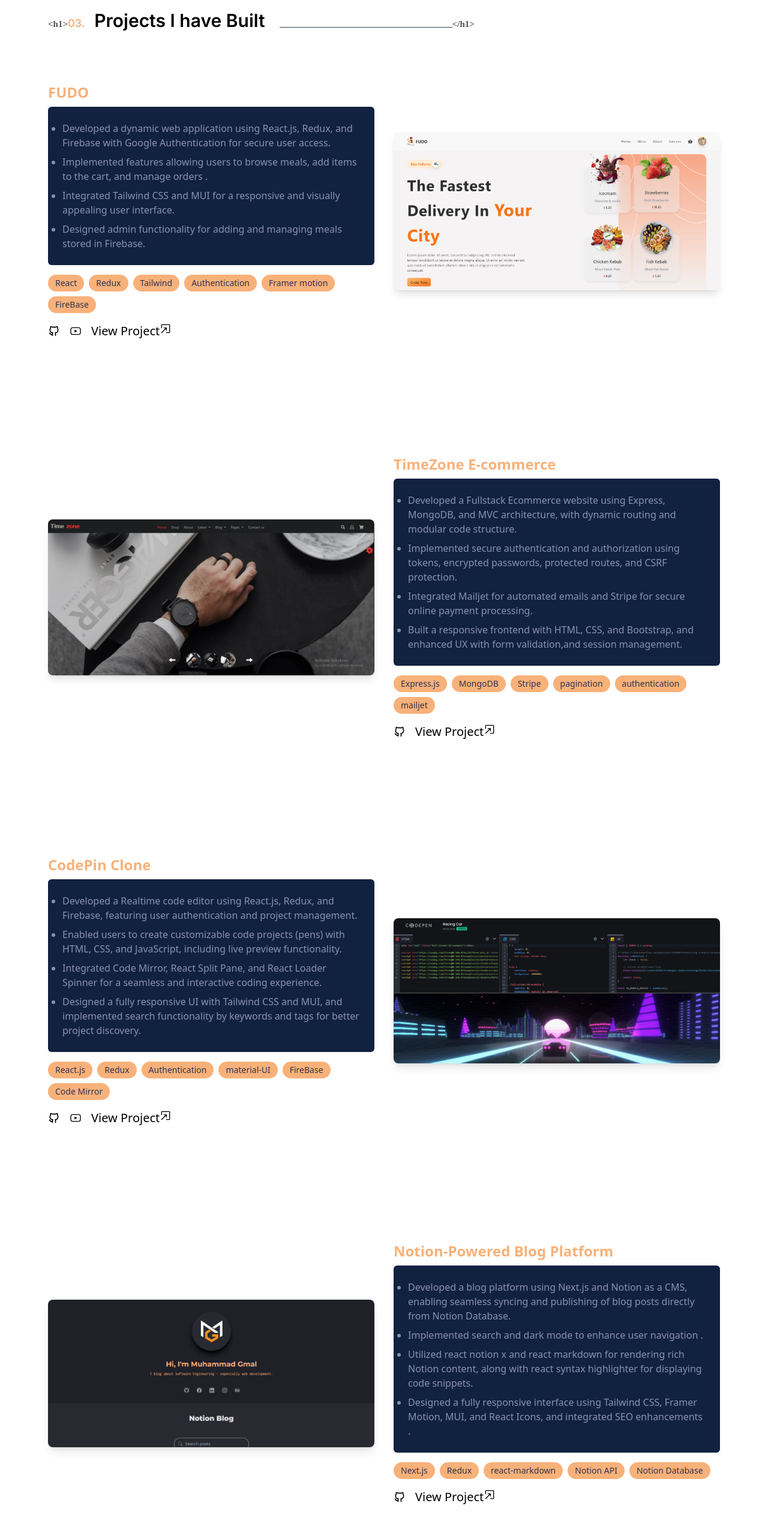
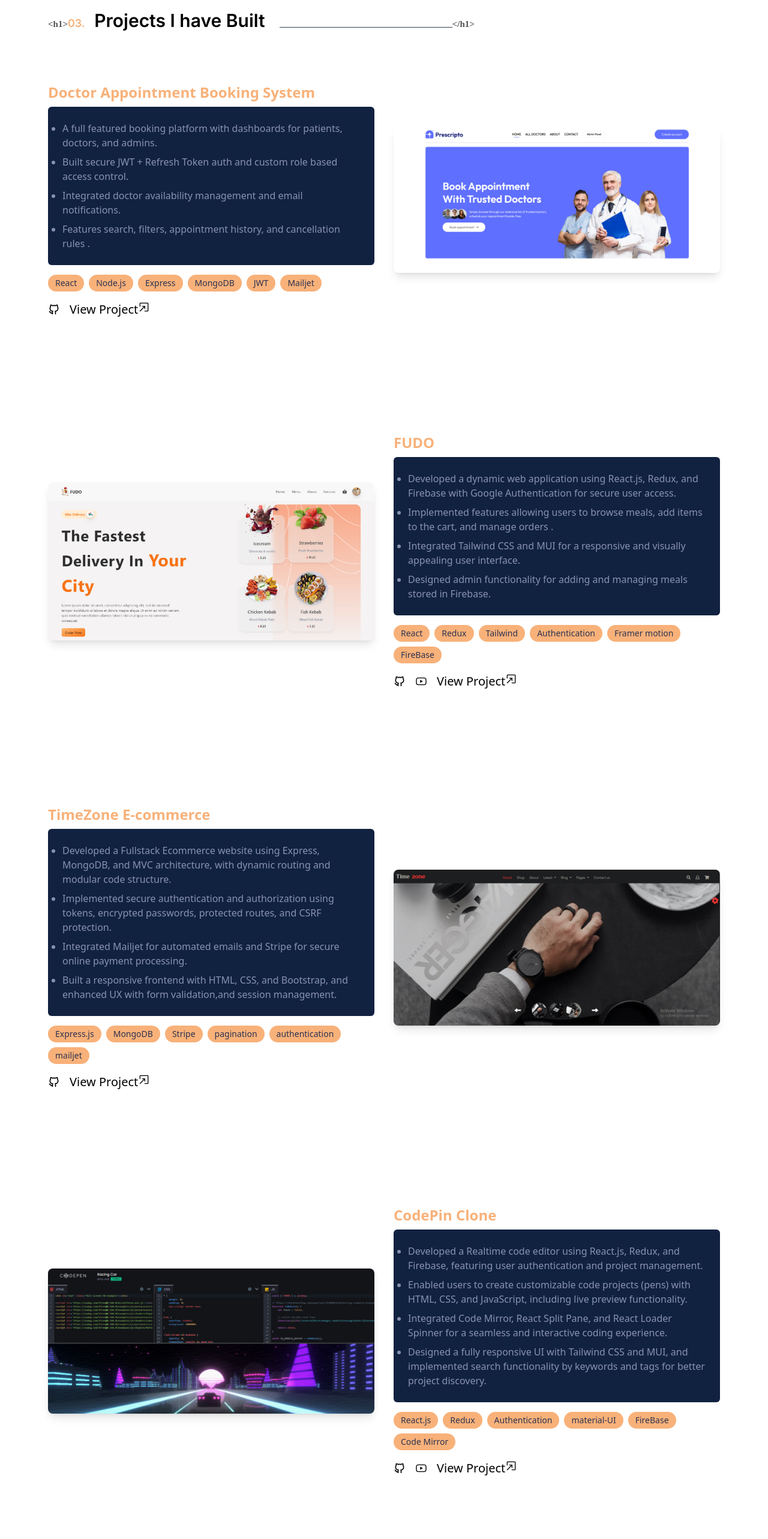
Before and after one commit to muhammadgmalezzat/MG-Portfolio, a Next.js app: page /Projects in a window 1280 px wide. Shown: the part 80-2646 px from the top of the page at 60% size. Built offline with nearby package versions, Linux system fonts and the light colour scheme; a web font is replaced by a local one.

Commit message:
update projects section

```diff
--- a/pages/Projects/index.js
+++ b/pages/Projects/index.js
@@ -8,34 +8,76 @@
 const Projects = () => {
     return (
       <section
-            id='Projects'
-            className='max-w-container mx-auto lgl:px-20 py-24 '
+        id="Projects"
+        className="max-w-container mx-auto lgl:px-20 py-24 "
       >
         <SectionTitle title={"Projects I have Built"} titlenumber={"03."} />
 
-            <div className='w-full flex flex-col items-center justify-center gap-28 mt-10'>
+        <div className="w-full flex flex-col items-center justify-center gap-28 mt-10">
+          <Project
+            projectLink={"https://github.com/muhammadgmalezzat/DocBook-"}
+            imgSrc="/assets/images/doc.jpg"
+            imgAlt="Doctor Appointment Booking System"
+            projectTitle={"Doctor Appointment Booking System"}
+            projrctDescription={
+              "-A full featured booking platform with dashboards for patients, doctors, and admins. -Built secure JWT + Refresh Token auth and custom role based access control. -Integrated doctor availability management and email notifications. - Features search, filters, appointment history, and cancellation rules ."
+            }
+            skills={[
+              "React",
+              "Node.js",
+              "Express",
+              "MongoDB",
+              "JWT",
+              "Mailjet",
+            ]}
+            //youtubeLink={"https://www.youtube.com/watch?v=WTzLFDL2F_A"}
+            githubLink={"https://github.com/muhammadgmalezzat/DocBook-"}
+            reverse={true}
+          />
 
           <Project
             projectLink={"https://food-delivery-ashy.vercel.app/"}
             imgSrc="/assets/images/2.png"
             imgAlt="furniture website"
             projectTitle={"FUDO"}
-                    projrctDescription={"-Developed a dynamic web application using React.js, Redux, and Firebase with Google Authentication for secure user access.-Implemented features allowing users to browse meals, add items to the cart, and manage orders .-Integrated Tailwind CSS and MUI for a responsive and visually appealing user interface.-Designed admin functionality for adding and managing meals stored in Firebase."}
-                    skills={["React","Redux","Tailwind","Authentication","Framer motion","FireBase"]}
+            projrctDescription={
+              "-Developed a dynamic web application using React.js, Redux, and Firebase with Google Authentication for secure user access.-Implemented features allowing users to browse meals, add items to the cart, and manage orders .-Integrated Tailwind CSS and MUI for a responsive and visually appealing user interface.-Designed admin functionality for adding and managing meals stored in Firebase."
+            }
+            skills={[
+              "React",
+              "Redux",
+              "Tailwind",
+              "Authentication",
+              "Framer motion",
+              "FireBase",
+            ]}
             youtubeLink={"https://www.youtube.com/watch?v=WTzLFDL2F_A"}
             githubLink={"https://github.com/muhammadgmalezzat/FoodDelivery"}
-                    reverse={true}
+            reverse={false}
           />
           <Project
-                    projectLink={"https://github.com/muhammadgmalezzat/Fullstack-Watch-Shop"}
+            projectLink={
+              "https://github.com/muhammadgmalezzat/Fullstack-Watch-Shop"
+            }
             imgSrc="/assets/images/watch.jpg"
             imgAlt="watch website"
             projectTitle={"TimeZone E-commerce"}
-                    projrctDescription={"- Developed a Fullstack Ecommerce website using Express, MongoDB, and MVC architecture, with dynamic routing and modular code structure.- Implemented secure authentication and authorization using tokens, encrypted passwords, protected routes, and CSRF protection.- Integrated Mailjet for automated emails and Stripe for secure online payment processing.- Built a responsive frontend with HTML, CSS, and Bootstrap, and enhanced UX with form validation,and session management."}
-                    skills={["Express.js","MongoDB","Stripe","pagination","authentication","mailjet"]}
+            projrctDescription={
+              "- Developed a Fullstack Ecommerce website using Express, MongoDB, and MVC architecture, with dynamic routing and modular code structure.- Implemented secure authentication and authorization using tokens, encrypted passwords, protected routes, and CSRF protection.- Integrated Mailjet for automated emails and Stripe for secure online payment processing.- Built a responsive frontend with HTML, CSS, and Bootstrap, and enhanced UX with form validation,and session management."
+            }
+            skills={[
+              "Express.js",
+              "MongoDB",
+              "Stripe",
+              "pagination",
+              "authentication",
+              "mailjet",
+            ]}
             youtubeLink={""}
-                    githubLink={"https://github.com/muhammadgmalezzat/Fullstack-Watch-Shop"}
-                    reverse={false}
+            githubLink={
+              "https://github.com/muhammadgmalezzat/Fullstack-Watch-Shop"
+            }
+            reverse={true}
           />
 
           <Project
@@ -43,11 +85,22 @@
             imgSrc="/assets/images/codepen.jpg"
             imgAlt="CodePin Clone"
             projectTitle={"CodePin Clone"}
-                    projrctDescription={"- Developed a Realtime code editor using React.js, Redux, and Firebase, featuring user authentication and project management.- Enabled users to create customizable code projects (pens) with HTML, CSS, and JavaScript, including live preview functionality.- Integrated Code Mirror, React Split Pane, and React Loader Spinner for a seamless and interactive coding experience.- Designed a fully responsive UI with Tailwind CSS and MUI, and implemented search functionality by keywords and tags for better project discovery."}
-                    skills={["React.js","Redux","Authentication","material-UI","FireBase ","Code Mirror"]}
-                    youtubeLink={"https://www.youtube.com/watch?v=31zRZG7TaO0&feature=youtu.be"}
+            projrctDescription={
+              "- Developed a Realtime code editor using React.js, Redux, and Firebase, featuring user authentication and project management.- Enabled users to create customizable code projects (pens) with HTML, CSS, and JavaScript, including live preview functionality.- Integrated Code Mirror, React Split Pane, and React Loader Spinner for a seamless and interactive coding experience.- Designed a fully responsive UI with Tailwind CSS and MUI, and implemented search functionality by keywords and tags for better project discovery."
+            }
+            skills={[
+              "React.js",
+              "Redux",
+              "Authentication",
+              "material-UI",
+              "FireBase ",
+              "Code Mirror",
+            ]}
+            youtubeLink={
+              "https://www.youtube.com/watch?v=31zRZG7TaO0&feature=youtu.be"
+            }
             githubLink={"https://github.com/muhammadgmalezzat/CodePen-Clone"}
-                    reverse={true}
+            reverse={false}
           />
 
           <Project
@@ -55,11 +108,19 @@
             imgSrc="/assets/images/blog1.jpg"
             imgAlt="Notion-Powered Blog Platform"
             projectTitle={"Notion-Powered Blog Platform"}
-                    projrctDescription={"- Developed a blog platform using Next.js and Notion as a CMS, enabling seamless syncing and publishing of blog posts directly from Notion Database.- Implemented search and dark mode to enhance user navigation .- Utilized react notion x and react markdown for rendering rich Notion content, along with react syntax highlighter for displaying code snippets.- Designed a fully responsive interface using Tailwind CSS, Framer Motion, MUI, and React Icons, and integrated SEO enhancements ."}
-                    skills={["Next.js","Redux","react-markdown","Notion API ","Notion Database "]}
+            projrctDescription={
+              "- Developed a blog platform using Next.js and Notion as a CMS, enabling seamless syncing and publishing of blog posts directly from Notion Database.- Implemented search and dark mode to enhance user navigation .- Utilized react notion x and react markdown for rendering rich Notion content, along with react syntax highlighter for displaying code snippets.- Designed a fully responsive interface using Tailwind CSS, Framer Motion, MUI, and React Icons, and integrated SEO enhancements ."
+            }
+            skills={[
+              "Next.js",
+              "Redux",
+              "react-markdown",
+              "Notion API ",
+              "Notion Database ",
+            ]}
             youtubeLink={""}
             githubLink={"https://github.com/muhammadgmalezzat/My-Blog-website"}
-                    reverse={false}
+            reverse={true}
           />
 
           <Project
@@ -67,25 +128,35 @@
             imgSrc="/assets/images/burger.jpg"
             imgAlt="Burger Delievery"
             projectTitle={"Burger Delievery"}
-                    projrctDescription={" -Developed a burger customization app using React.js, Redux, and Firebase with secure user authentication.-Enabled users to modify burger ingredients and proceed to checkout after signing in with email.-Created a form validation system to ensure accurate order information during checkout.-Designed an orders page where users can track their previous orders."}
-                    skills={["React.js","Redux","Authentication","material-UI","FireBase "]}
+            projrctDescription={
+              " -Developed a burger customization app using React.js, Redux, and Firebase with secure user authentication.-Enabled users to modify burger ingredients and proceed to checkout after signing in with email.-Created a form validation system to ensure accurate order information during checkout.-Designed an orders page where users can track their previous orders."
+            }
+            skills={[
+              "React.js",
+              "Redux",
+              "Authentication",
+              "material-UI",
+              "FireBase ",
+            ]}
+            youtubeLink={"https://www.youtube.com/watch?v=7nq9xebmk40"}
+            githubLink={"https://github.com/muhammadgmalezzat/Burger-Delievery"}
+            reverse={false}
+          />
+
+          <Project
+            projectLink={
+              "https://github.com/muhammadgmalezzat/Gym-Exercises-App"
+            }
+            imgSrc="/assets/images/6.png"
+            imgAlt="Gym Exercises Application "
+            projectTitle={"Gym Exercises Application "}
+            projrctDescription={
+              "- Built a fitness web app using React, Material UI, and Rapid API, allowing users to explore and search for exercises based on body part, machine name, or exercise name.- Designed dynamic pages displaying detailed exercise information, enhancing user understanding and engagement.- Integrated YouTube video support to provide users with visual demonstrations for proper exercise form and technique."
+            }
+            skills={["react", "material UI", "Rabid API"]}
             youtubeLink={"https://www.youtube.com/watch?v=7nq9xebmk40"}
             githubLink={"https://github.com/muhammadgmalezzat/Burger-Delievery"}
             reverse={true}
-                />
-
-
-
-                <Project
-                    projectLink={"https://github.com/muhammadgmalezzat/Gym-Exercises-App"}
-                    imgSrc="/assets/images/6.png"
-                    imgAlt="Gym Exercises Application "
-                    projectTitle={"Gym Exercises Application "}
-                    projrctDescription={"- Built a fitness web app using React, Material UI, and Rapid API, allowing users to explore and search for exercises based on body part, machine name, or exercise name.- Designed dynamic pages displaying detailed exercise information, enhancing user understanding and engagement.- Integrated YouTube video support to provide users with visual demonstrations for proper exercise form and technique."}
-                    skills={["react","material UI","Rabid API"]}
-                    youtubeLink={"https://www.youtube.com/watch?v=7nq9xebmk40"}
-                    githubLink={"https://github.com/muhammadgmalezzat/Burger-Delievery"}
-                    reverse={false}
           />
 
           <Project
@@ -93,35 +164,56 @@
             imgSrc="/assets/images/todo.jpg"
             imgAlt="todo list website"
             projectTitle={"Listify"}
-                    projrctDescription={"- Built a ToDo List application using React.js, Redux, and Tailwind CSS, allowing users to add, edit, and delete tasks with realtime updates.- Implemented task filtering to display completed, incompleted, and all todos, with each task showing its creation date and time.- Enhanced user experience with Framer Motion animations, MUI components, and React Icons to deliver a visually appealing and responsive UI."}
-                    skills={["HTML","CSS","JavaScript","React.js","Redux","material-UI"]}
+            projrctDescription={
+              "- Built a ToDo List application using React.js, Redux, and Tailwind CSS, allowing users to add, edit, and delete tasks with realtime updates.- Implemented task filtering to display completed, incompleted, and all todos, with each task showing its creation date and time.- Enhanced user experience with Framer Motion animations, MUI components, and React Icons to deliver a visually appealing and responsive UI."
+            }
+            skills={[
+              "HTML",
+              "CSS",
+              "JavaScript",
+              "React.js",
+              "Redux",
+              "material-UI",
+            ]}
             //youtubeLink={"https://www.youtube.com/watch?v=jN2BAbGB3NQ&t=2s"}
-                    githubLink={"https://github.com/muhammadgmalezzat/Listify-Todo-List"}
+            githubLink={
+              "https://github.com/muhammadgmalezzat/Listify-Todo-List"
+            }
+            reverse={false}
+          />
+
+          <Project
+            projectLink={
+              "https://muhammadgmalezzat.github.io/Stella-Orre-architecture/"
+            }
+            imgSrc="/assets/images/stella.jpg"
+            imgAlt="furniture website"
+            projectTitle={"Stella Orr'e"}
+            projrctDescription={
+              "- An Furniture website designed to be Responsive for all devices.- Clean and minimalist design to showcase furniture products with style Mobile first responsiveness ensuring smooth user experience across devices .- Product sections with clear categories, images, and details"
+            }
+            skills={["HTML", "CSS", "JavaScript", "Bootstrap"]}
+            youtubeLink={"https://www.youtube.com/watch?v=jN2BAbGB3NQ&t=2s"}
+            githubLink={
+              "https://github.com/muhammadgmalezzat/Stella-Orre-architecture"
+            }
             reverse={true}
           />
 
           <Project
-                    projectLink={"https://muhammadgmalezzat.github.io/Stella-Orre-architecture/"}
-                    imgSrc="/assets/images/stella.jpg"
-                    imgAlt="furniture website"
-                    projectTitle={"Stella Orr'e"}
-                    projrctDescription={"- An Furniture website designed to be Responsive for all devices.- Clean and minimalist design to showcase furniture products with style Mobile first responsiveness ensuring smooth user experience across devices .- Product sections with clear categories, images, and details"}
-                    skills={["HTML","CSS","JavaScript","Bootstrap"]}
-                    youtubeLink={"https://www.youtube.com/watch?v=jN2BAbGB3NQ&t=2s"}
-                    githubLink={"https://github.com/muhammadgmalezzat/Stella-Orre-architecture"}
-                    reverse={false}
-                />
-
-                <Project
-                    projectLink={"https://muhammadgmalezzat.github.io/fiction-website-/"}
+            projectLink={
+              "https://muhammadgmalezzat.github.io/fiction-website-/"
+            }
             imgSrc="/assets/images/fiction.jpg"
             imgAlt="services website "
             projectTitle={"Services website Fiction-website"}
-                    projrctDescription={"- Modern, clean design to present services in a clear and engaging way. - Mobile first responsiveness ensures accessibility and usability on all devices. - Smooth navigation bar, service sections, and contact forms built with Bootstrap"}
-                    skills={["HTML","CSS","JavaScript","Bootstrap"]}
+            projrctDescription={
+              "- Modern, clean design to present services in a clear and engaging way. - Mobile first responsiveness ensures accessibility and usability on all devices. - Smooth navigation bar, service sections, and contact forms built with Bootstrap"
+            }
+            skills={["HTML", "CSS", "JavaScript", "Bootstrap"]}
             youtubeLink={"https://youtu.be/8qwmMdzhCN0?si=Y-CDa1CBplfwAJwP"}
             githubLink={"https://github.com/muhammadgmalezzat/fiction-website-"}
-                    reverse={true}
+            reverse={false}
           />
 
           {/* <Project
@@ -135,7 +227,6 @@
                     githubLink={"https://github.com/muhammadgmalezzat/My-Blog-website"}
                     reverse={false}
                 /> */}
-
         </div>
       </section>
     );
```
Also changed, not shown: public/assets/images/doc.jpg (added). Lines whose indentation alone changed are shown as unchanged.
